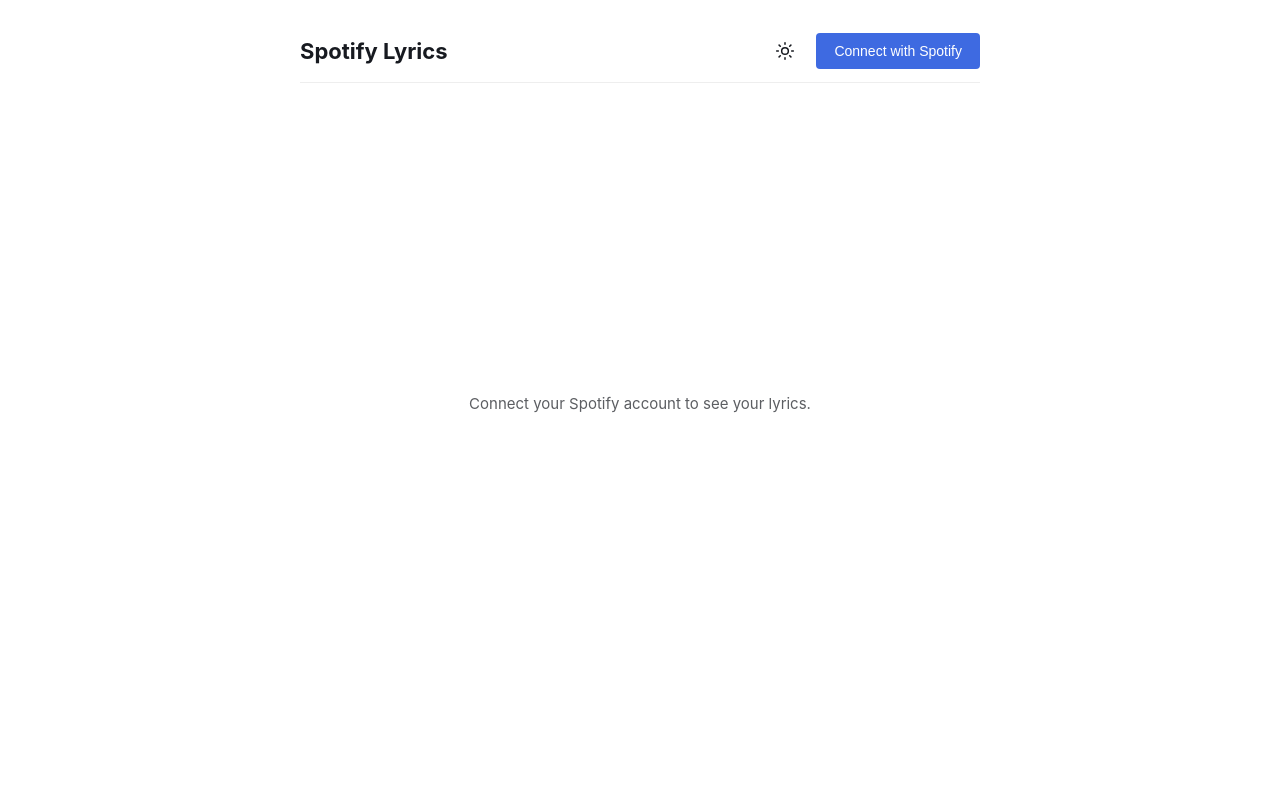
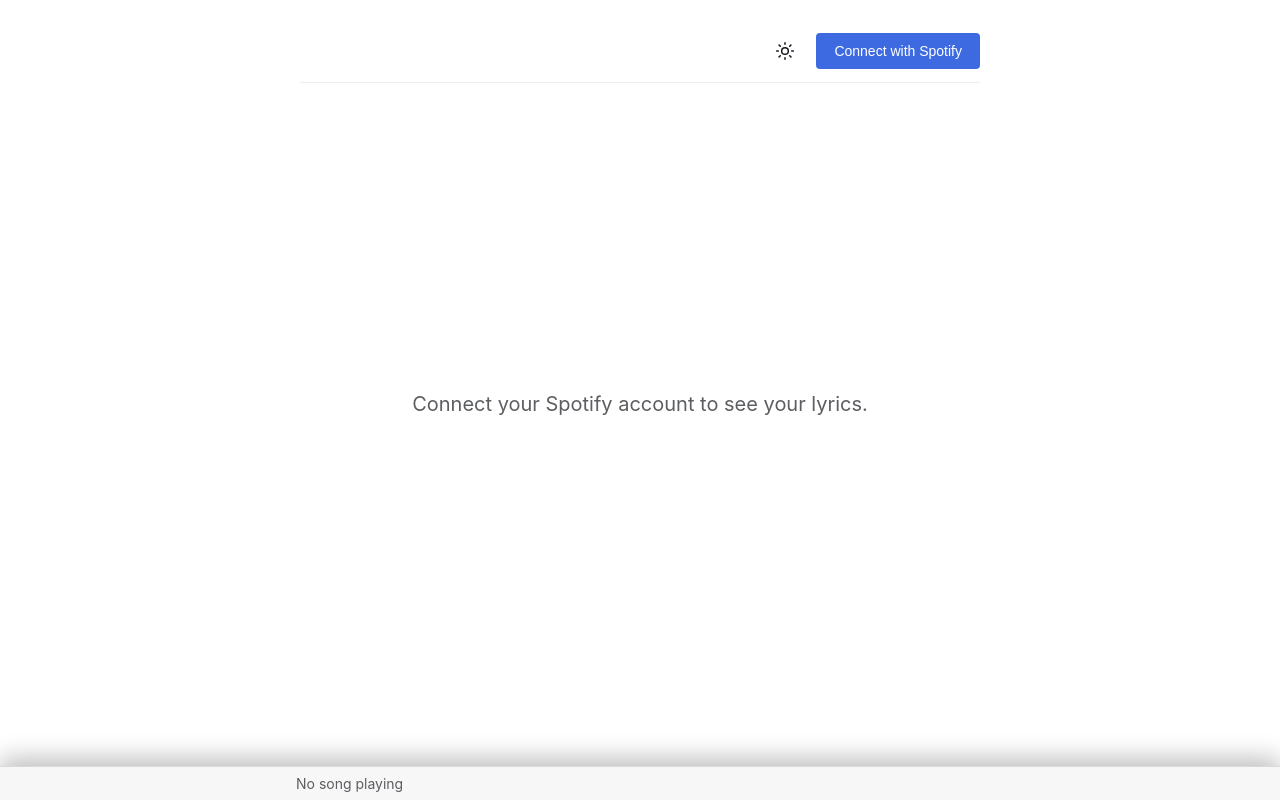
Before and after one commit to gabicastropenedo/spotify-lyrics, a website: page public/index.html in a window 1280 px wide. Drawn offline with Linux system fonts and the light colour scheme.

Commit message:
feat: minimalism - remove title, persistent player bar with placeholder, larger empty-state text

```diff
--- a/public/app.js
+++ b/public/app.js
@@ -9,6 +9,9 @@ const els = {
   iconMoon: $('#icon-moon'),
   nowPlaying: $('#now-playing'),
   cover: $('#cover'),
+  playerPlaceholder: $('#player-placeholder'),
+  trackInfo: $('#track-info'),
+  playerControls: $('#player-controls'),
   trackName: $('#track-name'),
   trackArtist: $('#track-artist'),
   progressLine: $('#progress-line'),
@@ -190,7 +193,11 @@ function positionLyrics(activeIndex) {
 function renderPlayer(data) {
   // No song currently loaded (nothing playing on Spotify)
   if (!data.track) {
-    els.nowPlaying.classList.add('hidden');
+    els.nowPlaying.classList.remove('hidden');
+    els.cover.classList.add('hidden');
+    els.trackInfo.classList.add('hidden');
+    els.playerControls.classList.add('hidden');
+    els.playerPlaceholder.classList.remove('hidden');
     showNoTrack(true);
     showLoading(false);
     els.lyrics.innerHTML = '';
@@ -207,6 +214,10 @@ function renderPlayer(data) {
   const trackChanged = track.id !== currentTrackId;
 
   els.nowPlaying.classList.remove('hidden');
+  els.cover.classList.remove('hidden');
+  els.trackInfo.classList.remove('hidden');
+  els.playerControls.classList.remove('hidden');
+  els.playerPlaceholder.classList.add('hidden');
   showNoTrack(false);
   showLoading(false);
   setPlayState(data.playing);
@@ -403,7 +414,6 @@ function showLoggedOut() {
   stopPolling();
   els.loginBtn.classList.remove('hidden');
   els.logoutBtn.classList.add('hidden');
-  els.nowPlaying.classList.add('hidden');
   els.lyrics.innerHTML = '';
   menuLines = [];
   isSynced = false;
@@ -411,6 +421,11 @@ function showLoggedOut() {
   showLoading(false);
   showNoTrack(true);
   applyAlbumArt(null);
+  els.nowPlaying.classList.remove('hidden');
+  els.cover.classList.add('hidden');
+  els.trackInfo.classList.add('hidden');
+  els.playerControls.classList.add('hidden');
+  els.playerPlaceholder.classList.remove('hidden');
   els.noTrack.textContent = 'Connect your Spotify account to see your lyrics.';
 }
 
--- a/public/index.html
+++ b/public/index.html
@@ -11,7 +11,6 @@
   <div id="bg-art"><img id="bg-art-img" alt="" /></div>
   <div id="app">
     <header>
-      <h1>Spotify Lyrics</h1>
       <div class="header-actions">
         <button id="theme-toggle" class="theme-toggle" title="Toggle light/dark mode" aria-label="Toggle theme">
           <svg id="icon-sun" viewBox="0 0 24 24" fill="none" stroke="currentColor" stroke-width="1.8" stroke-linecap="round" stroke-linejoin="round"><circle cx="12" cy="12" r="4"/><path d="M12 2v2M12 20v2M4.93 4.93l1.41 1.41M17.66 17.66l1.41 1.41M2 12h2M20 12h2M4.93 19.07l1.41-1.41M17.66 6.34l1.41-1.41"/></svg>
@@ -34,9 +33,10 @@
     </main>
   </div>
 
-  <div id="now-playing" class="hidden">
+  <div id="now-playing">
     <div id="player-visual">
-      <img id="cover" alt="Album cover" />
+      <img id="cover" alt="Album cover" class="hidden" />
+      <p id="player-placeholder" class="hidden">No song playing</p>
       <div id="track-info">
         <div id="track-name"></div>
         <div id="track-artist"></div>
--- a/public/style.css
+++ b/public/style.css
@@ -62,7 +62,7 @@ main {
 header {
   display: flex;
   align-items: center;
-  justify-content: space-between;
+  justify-content: flex-end;
   padding: 12px 0;
   margin-bottom: 20px;
   border-bottom: 1px solid var(--border);
@@ -70,8 +70,7 @@ header {
 }
 
 h1 {
-  font-size: 22px;
-  font-weight: 700;
+  display: none;
 }
 
 .header-actions {
@@ -213,6 +212,12 @@ html[data-theme='light'] #now-playing {
   box-shadow: 0 2px 8px rgba(0, 0, 0, 0.3);
 }
 
+#player-placeholder {
+  color: var(--text-dim);
+  font-size: 14px;
+  margin: 0;
+}
+
 #track-info {
   flex: 1;
   min-width: 0;
@@ -312,7 +317,7 @@ html[data-theme='light'] #now-playing {
   text-align: center;
   color: var(--text-dim);
   margin: auto;
-  font-size: 15px;
+  font-size: 20px;
 }
 
 #lyrics {
```
